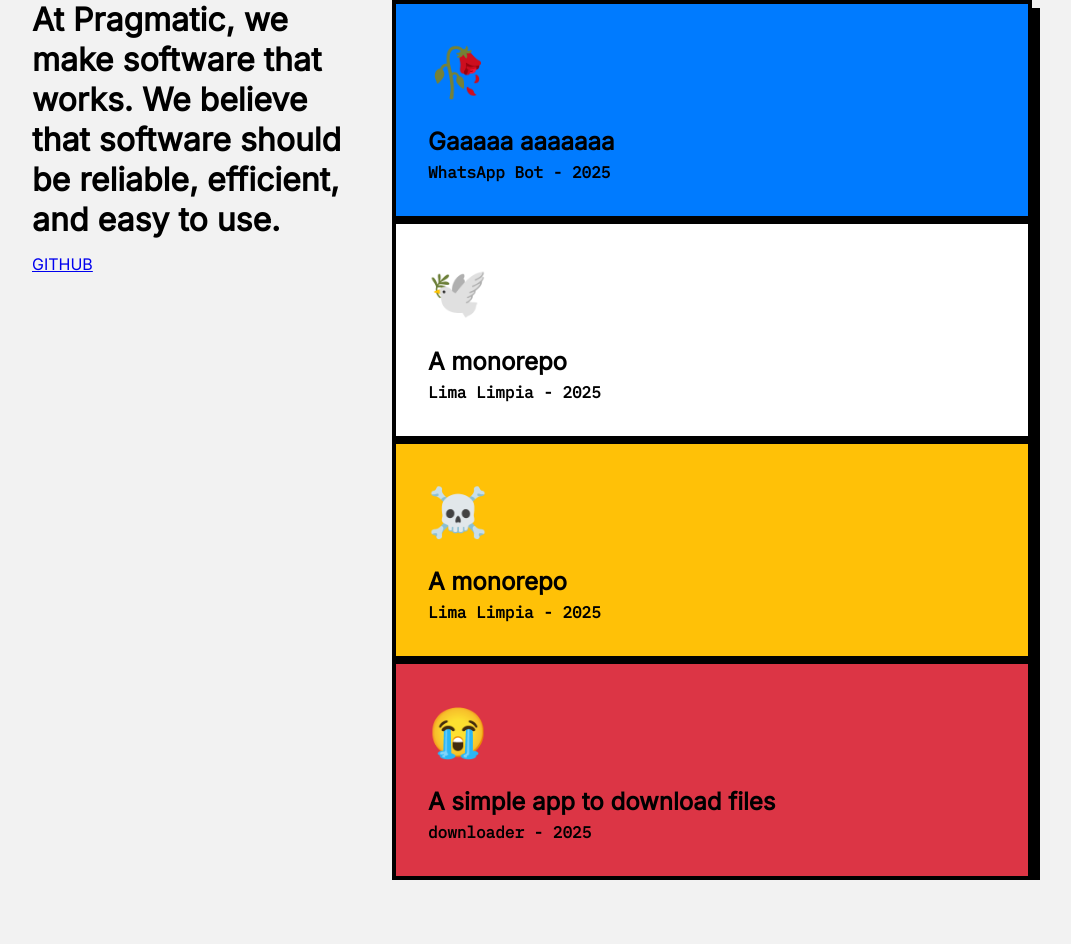
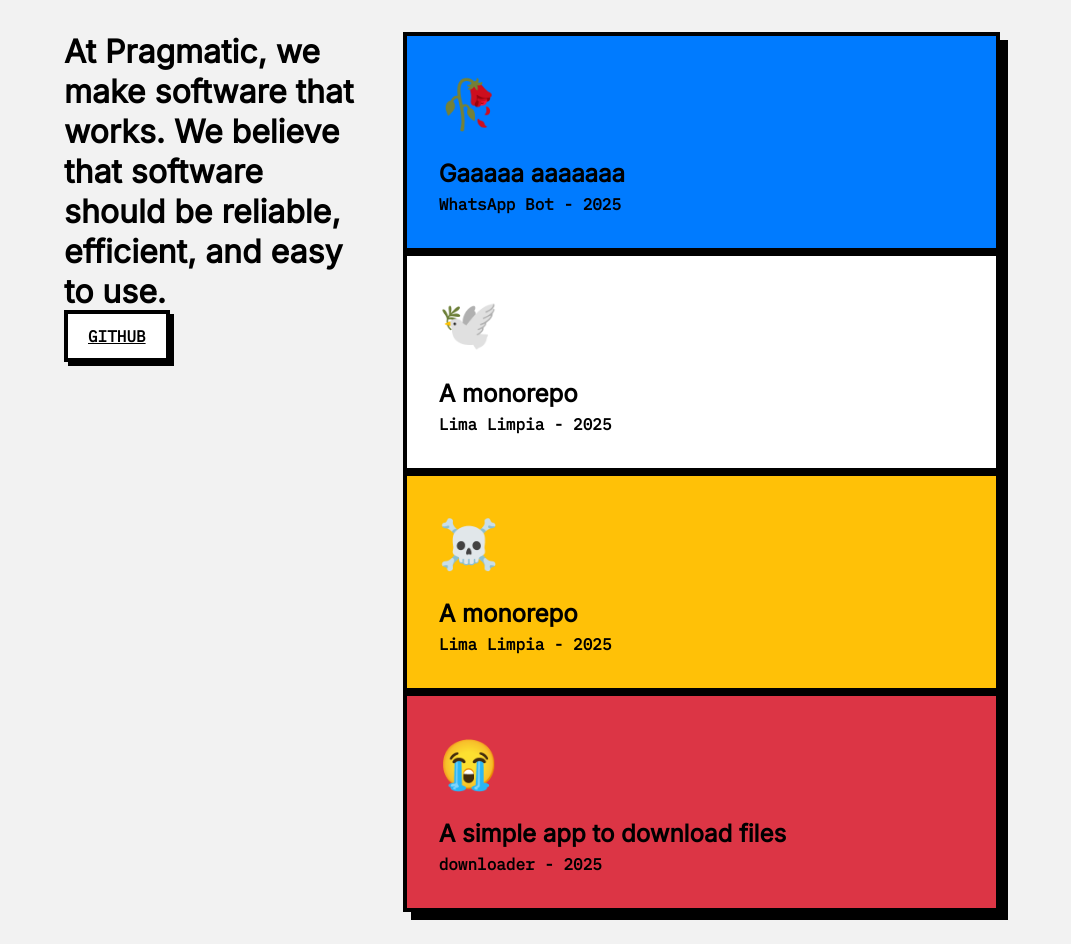
Before and after one commit to empiricalhq/empiricalhq.github.io, a React (Vite) app: page / in a window 1280 px wide. Shown: the whole page, without its empty margins (108-1179 px from the left). Before the commit the page ends 880 px from the top, so only its background shows below. Built offline with nearby package versions, Linux system fonts and the light colour scheme.

Commit message:
chore: update

```diff
--- a/src/App.tsx
+++ b/src/App.tsx
@@ -1,4 +1,5 @@
 import ProjectCard from "./components/project-card";
+import SocialLink from "./components/social-link";
 
 function App() {
   return (
@@ -10,9 +11,9 @@ function App() {
             should be reliable, efficient, and easy to use.
           </h1>
           <div style={{ marginTop: ".75rem" }}>
-            <a href="https://github.com/empiricalhq/" target="_blank">
+            <SocialLink href="https://github.com/empiricalhq/">
               GITHUB
-            </a>
+            </SocialLink>
           </div>
         </div>
 
--- a/src/components/social-link.tsx
+++ b/src/components/social-link.tsx
@@ -3,13 +3,7 @@ const SocialLink = ({ href, children }) => {
         <a href={href}
           target="_blank"
           rel="noopener noreferrer"
-          style={{
-            display: 'inline-block',
-            fontFamily: "'IBM Plex Mono', monospace",
-            fontWeight: 'bold',
-            textDecoration:'none',
-            color: 'black'
-          }}
+          className="button"
         >
             {children}
         </a>
--- a/src/styles/main.css
+++ b/src/styles/main.css
@@ -11,11 +11,14 @@
 
     --color-black: #000;
     --color-blue: #007bff;
+    --color-green: #28a745;
     --color-white: #fff;
     --color-yellow: #ffc107;
     --color-red: #dc3545;
+
     --border: 4px solid var(--color-black);
     --shadow: 8px 8px 0px var(--color-black);
+    --shadow-hover: 4px 4px 0px var(--color-black);
 }
 
 .container {
@@ -24,6 +27,7 @@
     gap: 40px;
     max-width: 1000px;
     margin: 0 auto;
+    padding: 2rem;
 }
 
 .intro {
@@ -38,3 +42,20 @@ h1 {
     font-size: 2rem;
     line-height: 1.25;
 }
+
+.button {
+    display: 'inline-block';
+    font-family: 'IBM Plex Mono', monospace;
+    font-weight: 700;
+    text-decoration:'none';
+    color: var(--color-black);
+    background-color: var(--color-white);
+
+    border: var(--border);
+    box-shadow: var(--shadow-hover);
+    padding: 0.75rem 1.25rem;
+}
+
+.button:hover {
+    background-color: var(--color-green);
+}
```
